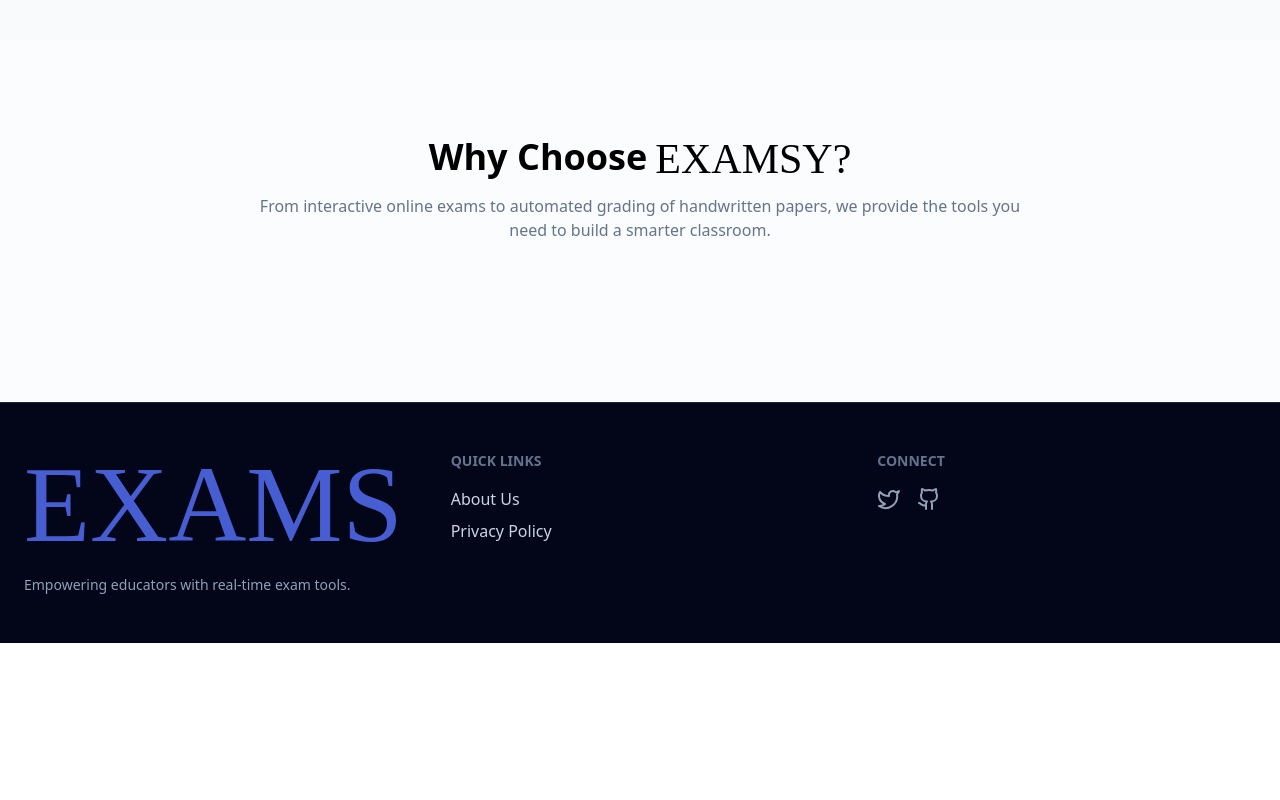
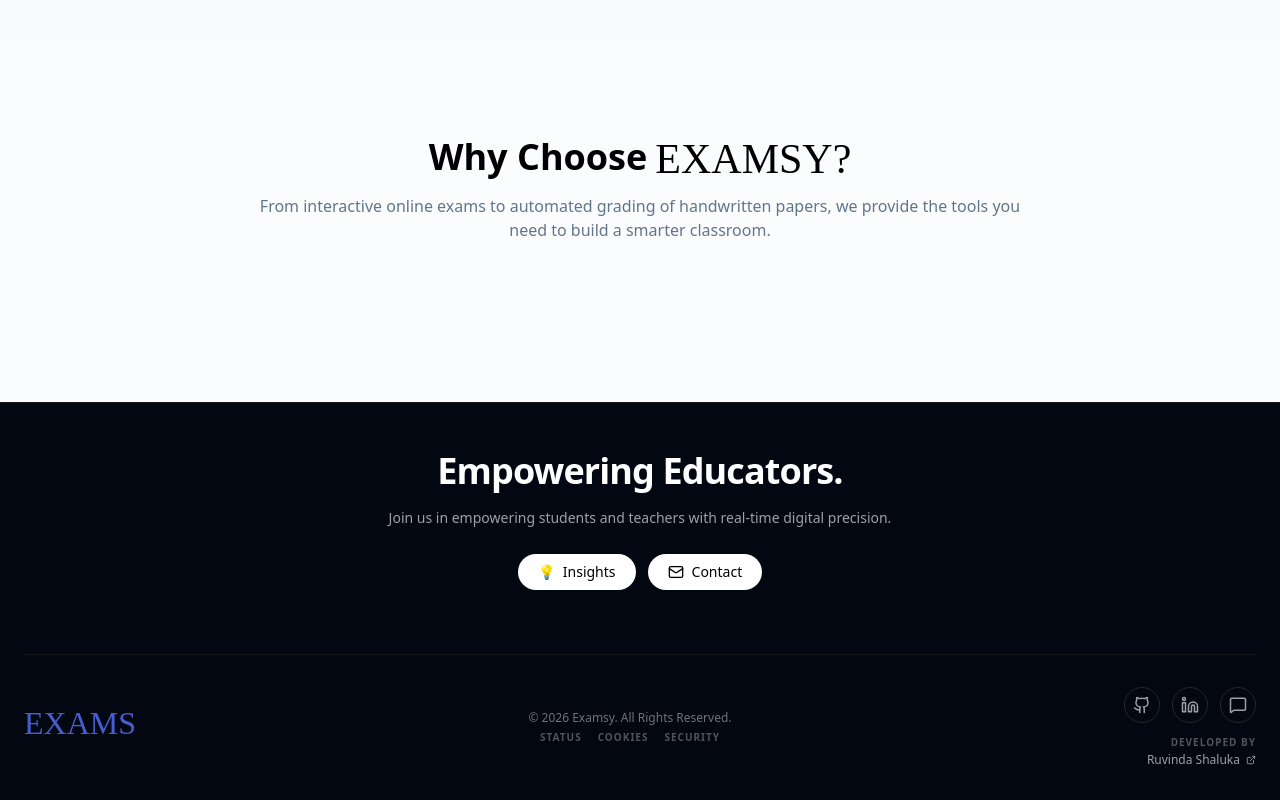
Before and after one commit to Ruvinda-Shaluka/Examsy-Frontend, a React (Vite) app: page / in a window 1280 px wide. Shown: the part 521-1321 px from the top of the page. Before the commit the page ends 1164 px from the top, so only its background shows below. Built offline with nearby package versions, Linux system fonts and the light colour scheme; a web font is replaced by a local one.

Commit message:
1st commit of the Frontend of the Examsy project on 26th January with finishing the footer of the landing page.

```diff
--- a/src/components/LandingPageFooter.jsx
+++ b/src/components/LandingPageFooter.jsx
@@ -1,14 +1,52 @@
-import { Github, Linkedin, Twitter, Mail } from "lucide-react";
+import { Github, Linkedin, MessageSquare, Mail, ExternalLink } from "lucide-react";
 import TextPressure from "./TextPressure.jsx";
 import React from "react";
 
 const LandingPageFooter = () => {
+    // Function to handle the email contact button
+    const handleContactClick = () => {
+        window.location.href = "mailto:info@examsy.com?subject=Inquiry about Examsy";
+    };
+
     return (
-        <footer className="w-full bg-slate-950 text-white py-12 border-t border-slate-800">
-            <div className="max-w-7xl mx-auto px-6 grid grid-cols-1 md:grid-cols-3 gap-12">
+        <footer className="w-full bg-[#030712] text-white pt-12 pb-8 border-t border-zinc-900">
+            <div className="max-w-7xl mx-auto px-6 flex flex-col items-center">
 
-                <div className="space-y-4 text-center md:text-left">
-                    <h3 className="text-2xl font-bold text-indigo-500">
+                {/* Hero Section - Reduced Height & Compact Spacing */}
+                <div className="text-center max-w-2xl mb-8 space-y-4">
+                    <h2 className="text-3xl md:text-4xl font-bold tracking-tight">
+                        Empowering Educators.
+                    </h2>
+                    <p className="text-zinc-400 text-sm leading-relaxed">
+                        Join us in empowering students and teachers with real-time digital precision.
+                    </p>
+
+                    {/* Updated Pill Buttons */}
+                    <div className="flex justify-center gap-3 pt-2">
+                        <button
+                            onClick={() => window.open("https://www.worldbank.org/en/topic/education/overview", "_blank")}
+                            className="flex items-center gap-2 bg-white text-black px-5 py-2 rounded-full text-sm font-medium hover:bg-zinc-200 transition"
+                        >
+                            <span>💡</span> Insights
+                        </button>
+                        <button
+                            onClick={handleContactClick}
+                            className="flex items-center gap-2 bg-white text-black px-5 py-2 rounded-full text-sm font-medium hover:bg-zinc-200 transition"
+                        >
+                            <Mail size={16} /> Contact
+                        </button>
+                    </div>
+                </div>
+
+                {/* Compact Divider */}
+                <div className="w-full h-px bg-zinc-900 my-8"></div>
+
+                {/* Bottom Bar: Logo, Copyright, Socials */}
+                <div className="w-full flex flex-col md:flex-row items-center justify-between gap-6">
+
+                    {/* Logo Section */}
+                    <div className="flex items-center">
+                        <div className="relative h-10 w-28">
                             <TextPressure
                                 text="Examsy!"
                                 flex
@@ -19,31 +57,52 @@ const LandingPageFooter = () => {
                                 italic
                                 textColor="#465ed2"
                                 strokeColor="#5227FF"
-                        minFontSize={28}
+                                minFontSize={20}
                             />
-                    </h3>
-                    <p className="text-slate-400 text-sm">Empowering educators with real-time exam tools.</p>
-                </div>
-
-                <div className="text-center md:text-left">
-                    <h4 className="text-sm font-bold uppercase text-slate-500 mb-4">Quick Links</h4>
-                    <ul className="space-y-2 text-slate-300">
-                        <li><a href="#" className="hover:text-indigo-400 transition">About Us</a></li>
-                        <li><a href="#" className="hover:text-indigo-400 transition">Privacy Policy</a></li>
-                    </ul>
-                </div>
-
-                <div className="flex flex-col items-center md:items-start">
-                    <h4 className="text-sm font-bold uppercase text-slate-500 mb-4">Connect</h4>
-                    <div className="flex gap-4">
-                        <a href="#" className="text-slate-400 hover:text-white transition"><Twitter /></a>
-                        <a href="https://github.com/Ruvinda-Shaluka" className="text-slate-400 hover:text-white transition"><Github /></a>
                         </div>
                     </div>
 
+                    {/* Copyright & Legal */}
+                    <div className="text-center">
+                        <p className="text-zinc-500 text-xs mb-1">
+                            © {new Date().getFullYear()} Examsy. All Rights Reserved.
+                        </p>
+                        <div className="flex justify-center gap-4 text-[10px] text-zinc-600 uppercase font-bold tracking-widest">
+                            <a href="#" className="hover:text-white transition">Status</a>
+                            <a href="#" className="hover:text-white transition">Cookies</a>
+                            <a href="#" className="hover:text-white transition">Security</a>
+                        </div>
+                    </div>
+
+                    {/* Updated Socials & Developer Profile */}
+                    <div className="flex flex-col items-center md:items-end gap-3">
+                        <div className="flex gap-3">
+                            <SocialIcon href="https://github.com/Ruvinda-Shaluka" icon={<Github size={18} />} />
+                            <SocialIcon href="https://www.linkedin.com/in/ruvinda-shaluka-perera-564207325/" icon={<Linkedin size={18} />} />
+                            <SocialIcon href="https://discord.gg/UQPGC6Dy" icon={<MessageSquare size={18} />} />
+                        </div>
+                        <div className="text-center md:text-right">
+                            <p className="text-[10px] uppercase tracking-widest text-zinc-600 mb-0.5 font-bold">Developed By</p>
+                            <a href="https://github.com/Ruvinda-Shaluka" className="text-xs font-medium flex items-center gap-1.5 text-zinc-400 hover:text-white transition">
+                                Ruvinda Shaluka <ExternalLink size={10} />
+                            </a>
+                        </div>
+                    </div>
+                </div>
             </div>
         </footer>
     );
 };
 
+const SocialIcon = ({ href, icon }) => (
+    <a
+        href={href}
+        target="_blank"
+        rel="noopener noreferrer"
+        className="w-9 h-9 rounded-full border border-zinc-800 flex items-center justify-center text-zinc-400 hover:border-white hover:text-white transition-all duration-300"
+    >
+        {icon}
+    </a>
+);
+
 export default LandingPageFooter;
```
Lines whose indentation alone changed are shown as unchanged.
